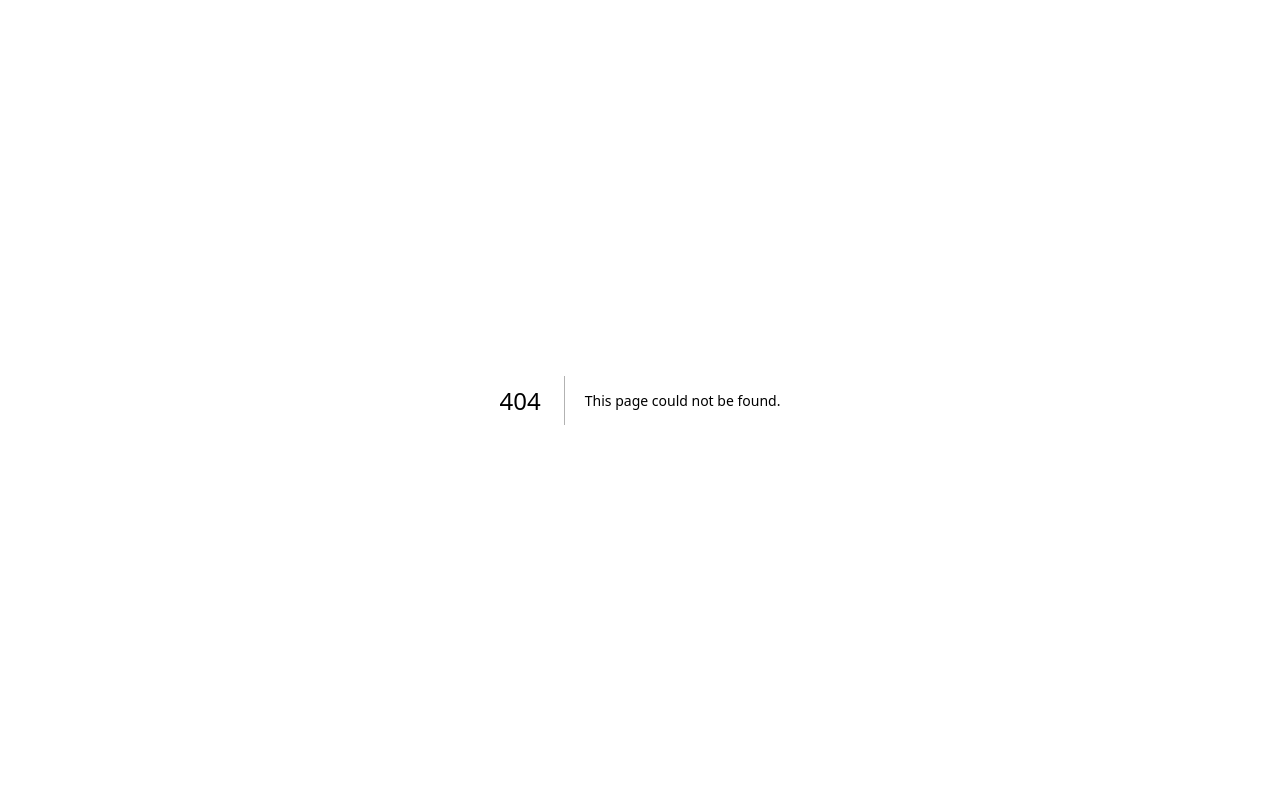
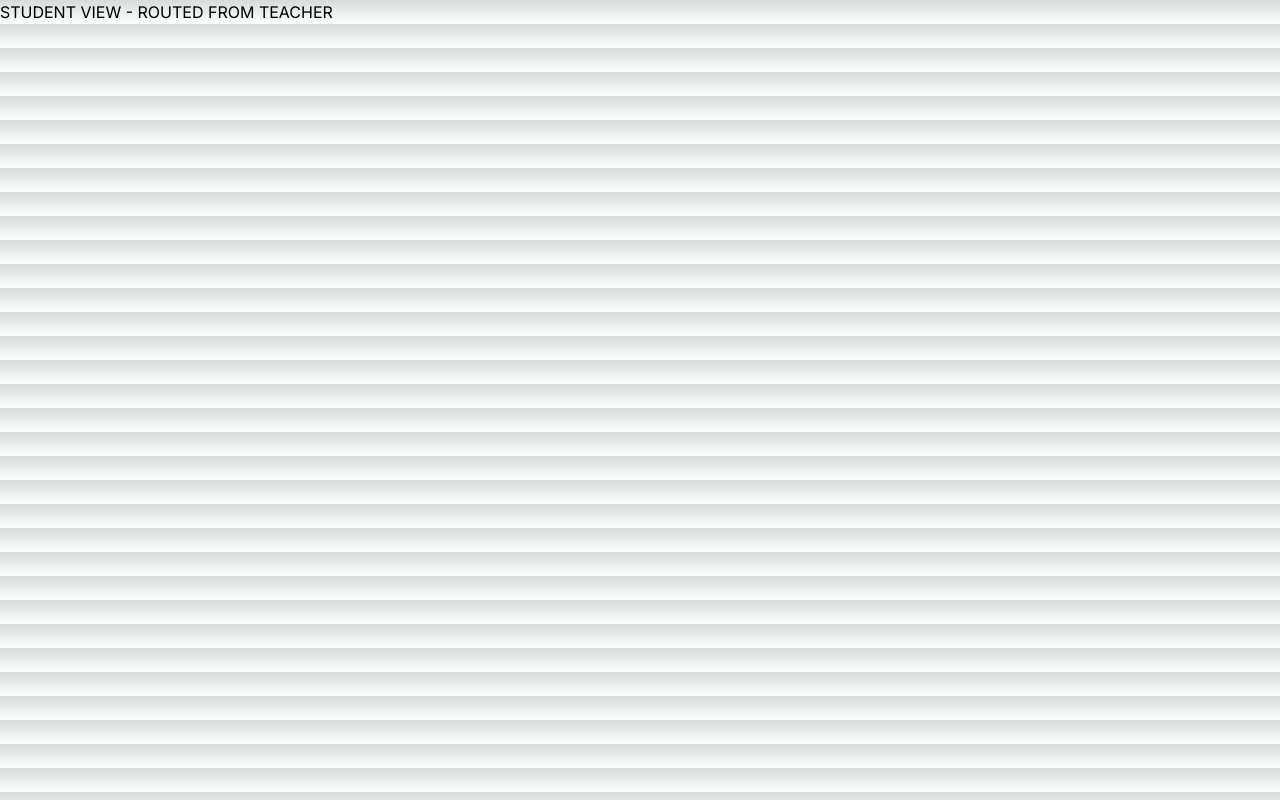
Before and after one commit to ryanjames1729/student-productivity, a Next.js app: page /components/1 in a window 1280 px wide. Before the commit this address had no page. Built offline with nearby package versions, Linux system fonts and the light colour scheme.

Commit message:
setting up dynamic routes

```diff
--- /dev/null
+++ b/app/[studentName]/page.tsx
@@ -0,0 +1,7 @@
+export default function page() {
+    return (
+        <div>
+            STUDENT VIEW
+        </div>
+    )
+}
--- /dev/null
+++ b/app/[teacherName]/[studentName]/page.tsx
@@ -0,0 +1,7 @@
+export default function page() {
+    return (
+        <div>
+            STUDENT VIEW - ROUTED FROM TEACHER
+        </div>
+    )
+}
--- /dev/null
+++ b/app/[teacherName]/page.tsx
@@ -0,0 +1,7 @@
+export default function page() {
+    return (
+        <div>
+            TEACHER VIEW
+        </div>
+    )
+}
--- a/app/opengraph-image.tsx
+++ b/app/opengraph-image.tsx
@@ -15,9 +15,9 @@ export const contentType = 'image/png'
 // Image generation
 export default async function Image() {
   // Font
-  const interSemiBold = fetch(
-    new URL('./Inter-SemiBold.ttf', import.meta.url)
-  ).then((res) => res.arrayBuffer())
+//   const interSemiBold = fetch(
+//     new URL('./Inter-SemiBold.ttf', import.meta.url)
+//   ).then((res) => res.arrayBuffer())
 
   return new ImageResponse(
     (
```
Also changed, not shown: package.json (+6 -5 lines), 1 other file (tests, documents, lock files or other folders).
